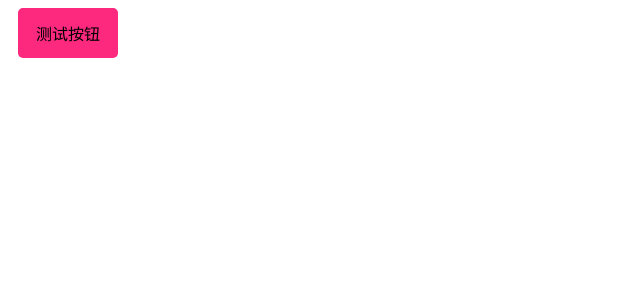
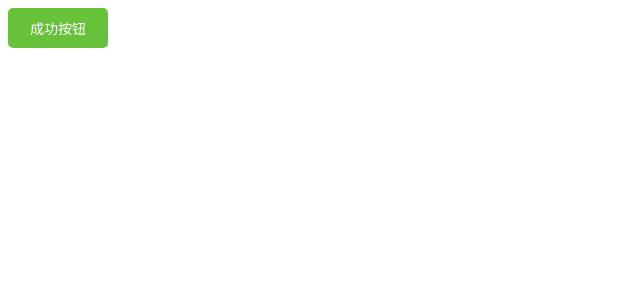
Before and after one commit to Linn924/simon-ui, a Vue app: page / in a window 1280 px wide. Shown: the top 300 px of the page, without its empty margins (0-640 px from the left). Built offline with nearby package versions, Linux system fonts and the light colour scheme.

Commit message:
button按钮组件

```diff
--- a/examples/App.vue
+++ b/examples/App.vue
@@ -1,6 +1,6 @@
 <template>
   <div id="app">
-    <simon-button></simon-button>
+    <simon-button type="primary" color="#67C23A"></simon-button>
   </div>
 </template>
 
--- a/packages/simonButton/src/simonButton.vue
+++ b/packages/simonButton/src/simonButton.vue
@@ -1,20 +1,76 @@
 <template>
-  <button class="testBtn">测试按钮</button>
+  <button :class="classList" :style="styleList">成功按钮</button>
 </template>
 <script>
 export default {
-  name: 'simonButton' // 注意这个name是必须的
+  name: 'simonButton', // 注意这个name是必须的
+  props:{
+    type: {
+        type: String,
+        default: () => {
+            return 'default'
+        }
+    },
+    disabled: {
+        type: Boolean,
+        default () {
+            return false
+        }
+    },
+    color: {
+        type: String,
+        default () {
+            return ''
+        }
+    },
+  },
+  computed:{
+    classList(){
+      let list = []
+      switch (this.type) {
+        case 'primary':
+            list.push('primary')
+            break
+        case 'default':
+            list.push('default')
+            break
+        case 'ghost':
+            list.push('ghost')
+            break
+        case 'success':
+            list.push('success')
+            break
+        case 'info':
+            list.push('info')
+            break
+        case 'warning':
+            list.push('warning')
+            break
+        case 'danger':
+            list.push('danger')
+            break
+      }
+      return list
+    },
+    styleList () {
+      let list = {}
+      if (this.color) {
+          list['background'] = this.color
+      }
+      return list
+    }
+  }
 }
 </script>
 <style lang="less" scoped>
-.testBtn {
+button{
   width: 100px;
-  height: 50px;
-  margin: 0 10px;
-  background-color: #fc297f;
-  font-size: 16px;
+  height: 40px;
+  font-size: 14px;
+  color: #fff;
   border-radius: 5px;
   border: none;
   cursor: pointer;
 }
+button:focus{outline: none;}
 </style>
```
